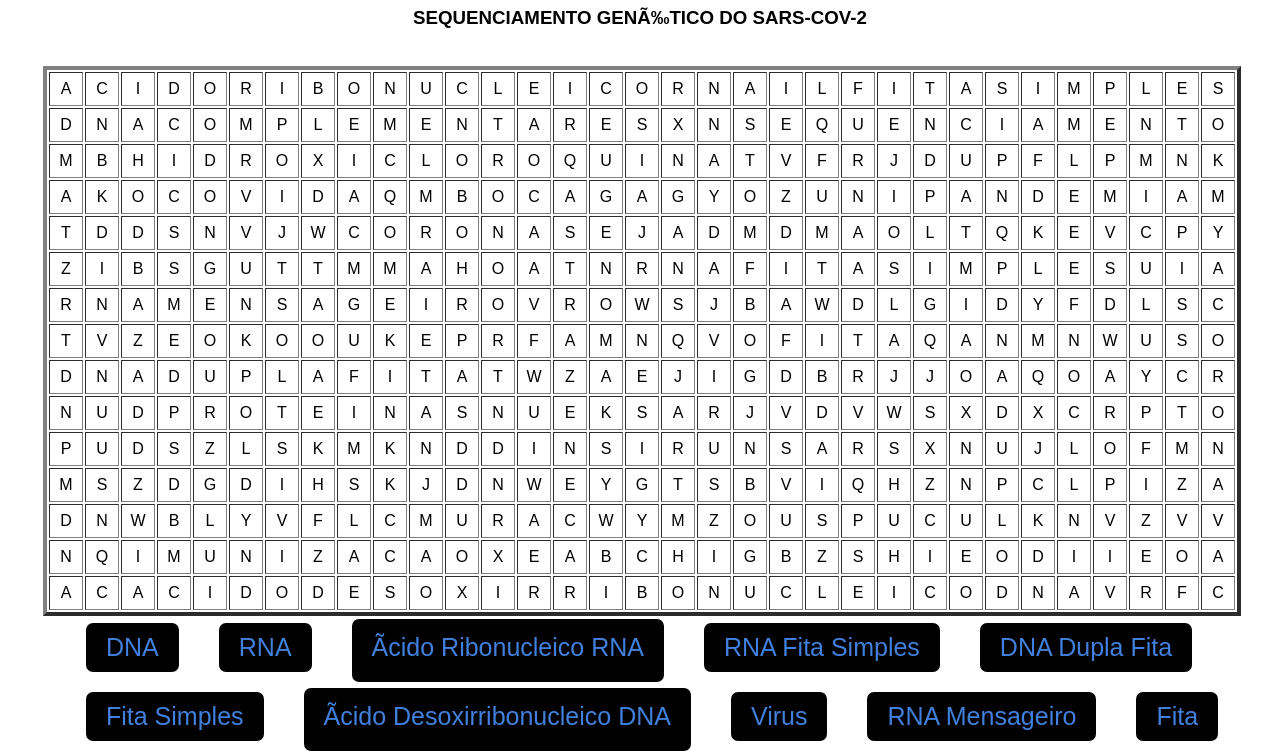
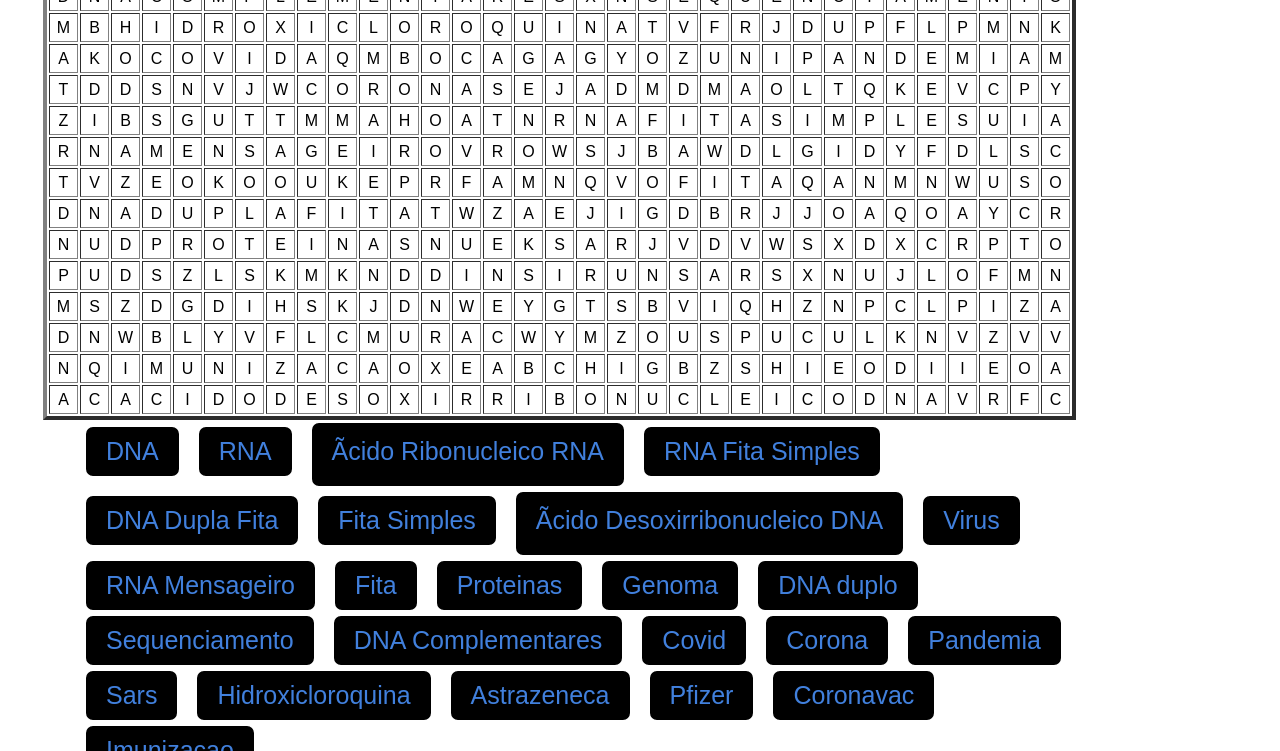
Before and after one commit to lucasbbs/ca-a-palavras, a website: page index.html in a window 1280 px wide. Shown: the part 131-882 px from the top of the page. Drawn offline with Linux system fonts and the light colour scheme.

Commit message:
Initial commit

```diff
--- a/index.html
+++ b/index.html
@@ -9,8 +9,8 @@
     margin: 0 0 0 80px;
   }
   table tr td {
-    width: 30px;
-    height: 30px;
+    width: 25px;
+    height: 25px;
     font-family: Arial, Helvetica, sans-serif;
   }
   ul {
@@ -20,7 +20,7 @@
     display: inline-block;
     border: 3px solid #ffffff;
     border-radius: 10px;
-    margin-right: 30px;
+    margin-right: 10px;
     background-color: black;
     padding: 0.4em 0.8em 0.4em 0.8em;
     color: #4180dd;
@@ -44,9 +44,9 @@
 >
   <font>
     <center>
-      <h1>Caça-palavras</h1>
+      <!-- <h1>Caça-palavras</h1>
 
-      <h3>SEQUENCIAMENTO GENÉTICO DO SARS-COV-2</h3>
+      <h3>SEQUENCIAMENTO GENÉTICO DO SARS-COV-2</h3> -->
     </center>
     <br />
   </font>
@@ -581,7 +581,7 @@
       </tr>
     </table>
 
-    <ul style="margin: 0 0 0 80px">
+    <ul style="margin: 0 0 0 80px; width: 1000px">
       <li>DNA</li>
       <li>RNA</li>
       <li>Ácido Ribonucleico RNA</li>
```
